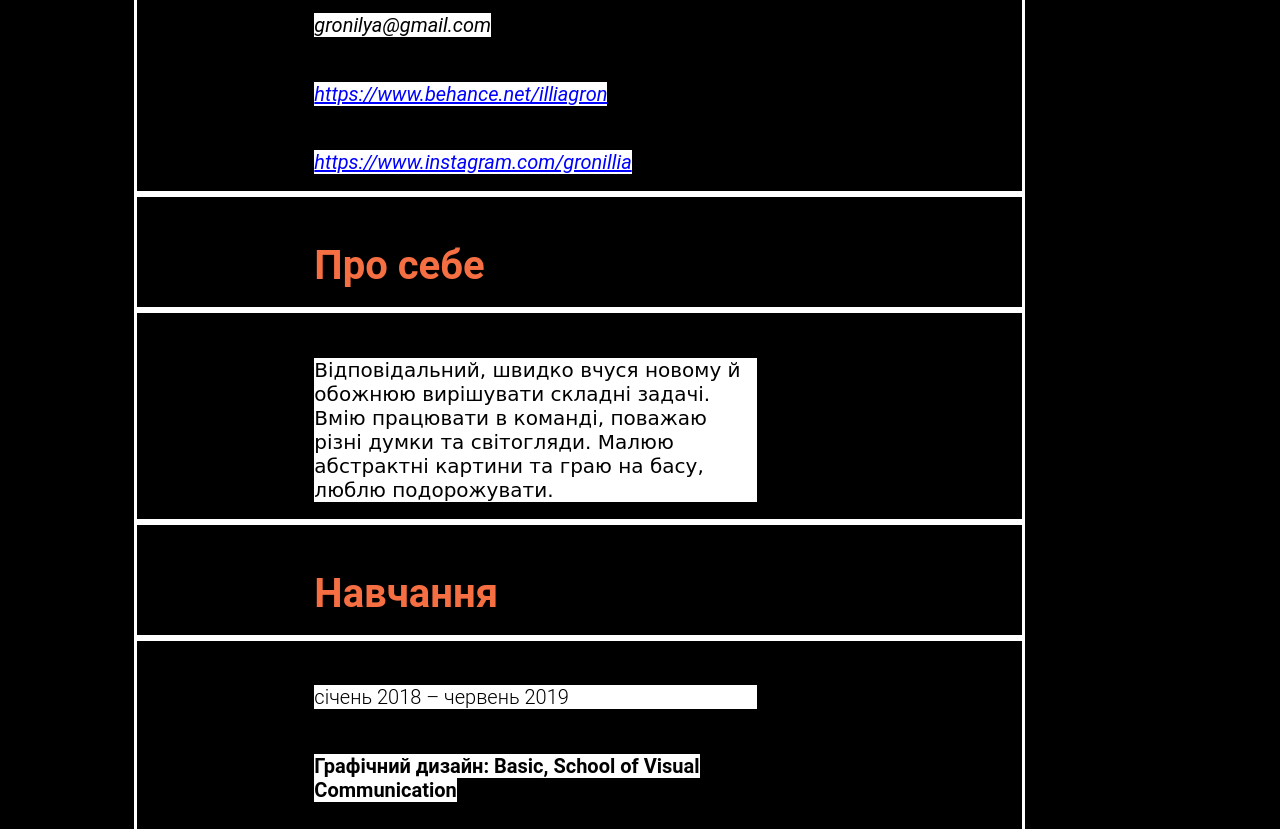
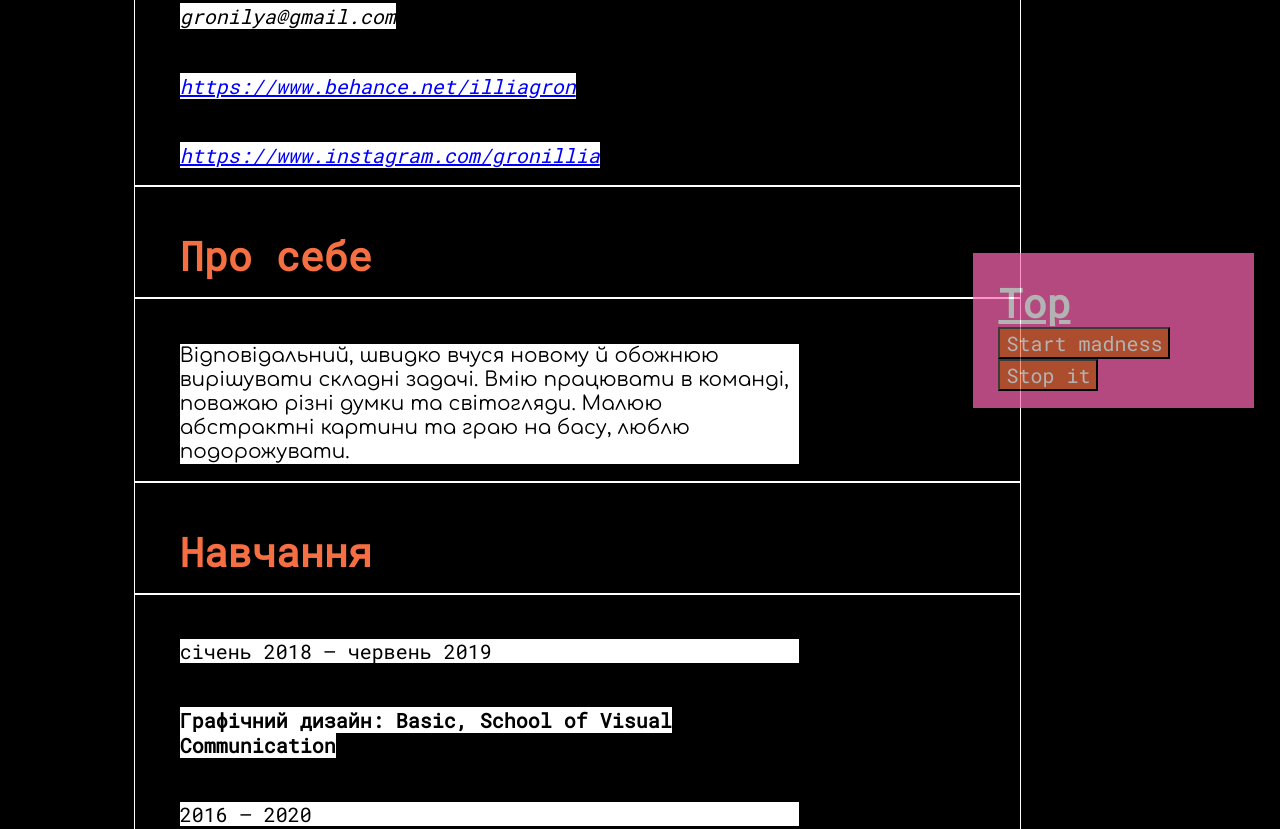
Before and after one commit to gronillia/gronillia.github.io, a plain HTML site: page index.html in a window 1280 px wide. Shown: the part 366-1195 px from the top of the page. Drawn offline with nearby package versions, Linux system fonts and the light colour scheme; a web font is replaced by a local one.

Commit message:
🐁🍞 Updated with Glitch

```diff
--- a/index.html
+++ b/index.html
@@ -6,8 +6,18 @@
 		<link href="style.css" rel="stylesheet" type="text/css">
     <link rel="stylesheet" type="text/css" href="slick.css"/>
     <link rel="stylesheet" type="text/css" href="slick-theme.css"/>
-	</head>
+    <link href="https://fonts.googleapis.com/css?family=Comfortaa|Montserrat+Alternates|Roboto+Mono&display=swap" rel="stylesheet">	</head>
 	<body id="cv" lang="en-US">
+
+     <div class="header" id="weird">
+      <p><span class="table stop"><a href= "#everything" id="link">Top</a></span><br><button id="start" class ="button">
+        Start madness
+      </button>
+      <button class="stop button">
+        Stop it
+      </button></p>
+    </div>
+
     <div id="everything">
     <style>
       .slick-prev:before, .slick-next:before {
@@ -86,10 +96,13 @@
 
     		<div class="Basic-Text-Frame mainText">
 			<p class="color">Кейс є частиною проекта по створенню нового номера та оновленню комунікації експериментальної газети.  Газета SEEE розповідає про візуальну культуру та &shy;візуальні комунікації для професіоналів з цієї сфери. Номери складаються з
-        інтерв’ю з «ідейними» молодими дизайнерами й медіа-митцями, перекладів важливих змістовних статей, публікації матеріалів, думок, та ідей арт- і дизайн-спільноти. Вигляд попередніх номерів, який було використано як референс<span class="info" lang="uk-UA"> <br><a href="https://www.behance.net/gallery/67734613/SEEE3">https://www.behance.net/gallery/67734613/SEEE3</a>
-        <br><a href="https://www.behance.net/gallery/67732941/SEEE2">https://www.behance.net/gallery/67732941/SEEE2</a></span>
-          </p>
-		</div>
+        інтерв’ю з «ідейними» молодими дизайнерами й медіа-митцями, перекладів важливих змістовних статей, публікації матеріалів, думок, та ідей арт- і дизайн-спільноти.
+        </p>
+          <p class ="color"> Вигляд попередніх номерів, який було використано як референс</p>
+          <p>
+      <span lang="uk-UA"> <a href="https://www.behance.net/gallery/67734613/SEEE3" class="info color" >https://www.behance.net/gallery/67734613/SEEE3</a>
+        <br><a href="https://www.behance.net/gallery/67732941/SEEE2" class="info color" >https://www.behance.net/gallery/67732941/SEEE2</a></span> </p>
+		  </div>
 
     <div class = "slides1 img1" >
 				<img src="https://cdn.glitch.com/4e040d5c-9fe4-41db-a64c-20b51302ee26%2F27.png?v=1566982427373" alt="SEEEp1">
@@ -159,14 +172,7 @@
     </div>
 
 
-    <div class="Basic-Text-Frame" id="weird">
-      <p><span class="table"><a href= "#contacts_h" id="link">Контакти</a></span><button id="start" class ="button">
-        Start madness
-      </button>
-      <button id="stop" class ="button">
-        Stop it
-      </button></p>
-    </div>
+
     <script type="text/javascript" src="//code.jquery.com/jquery-1.11.0.min.js"></script>
     <script type="text/javascript" src="//code.jquery.com/jquery-migrate-1.2.1.min.js"></script>
     <script type="text/javascript" src="slick.js"></script>
--- a/script.js
+++ b/script.js
@@ -8,7 +8,7 @@ var gifStart = false;
         $("#everything").hide("slow");
         gifStart = true;
       });
-      $("#stop").on("click", function(event){
+      $(".stop").on("click", function(event){
         $("#everything").show("slow");
         gifStart = false;
         $(".weird").remove();
--- a/style.css
+++ b/style.css
@@ -8,7 +8,7 @@ p {
 	font-weight:normal;
 	line-height:1.2;
 	margin-bottom:2%;
-	margin-left:20%;
+	margin-left:5%;
 	margin-right:10%;
 	margin-top:5%;
 	orphans:1;
@@ -19,7 +19,7 @@ p {
 	text-indent:0px;
 	text-transform:none;
 	widows:1;
-  max-width: 50%;
+  max-width: 70%;
 }
 div.Basic-Graphics-Frame {
 	border-color:#000000;
@@ -29,8 +29,24 @@ div.Basic-Graphics-Frame {
 div.Basic-Text-Frame {
   color: rgb(255, 255, 255);
 	border-style:solid;
+  border-width: 0.01em;
   max-width: 70%;
   margin-left:10%;
+}
+
+.header{
+  position: fixed;
+  bottom:0;
+  right:0;
+  background-color: hotpink;
+  opacity:0.70;
+  z-index:300;
+  margin-bottom:2%;
+	margin-right:2%;
+	text-align: center;
+  padding: 1%;
+  height: auto%;
+  width:20%;
 }
 
 body{
@@ -43,21 +59,21 @@ body{
 
 .subHeading {
   background-color:white;
-	font-family:futura-pt, 'Roboto', sans-serif;
+	font-family:futura-pt, 'Roboto Mono', sans-serif;
 	font-size:20px;
 	font-style:normal;
 	font-weight:300;
 }
 span.CharOverride-2 {
   background-color:white;
-	font-family:futura-pt, 'Roboto', sans-serif;
+	font-family:futura-pt, 'Roboto Mono', sans-serif;
 	font-size:20px;
 	font-style:normal;
 	font-weight:600;
 }
 span.mainText {
   background-color:white;
-	font-family:futura-pt, 'Roboto', sans-serif;
+	font-family:futura-pt, 'Roboto Mono', sans-serif;
 	font-size:20px;
 	font-style:normal;
 	font-weight:normal;
@@ -71,14 +87,14 @@ span.Heading {
 }
 span.table {
   color: rgb(245, 111, 66);
-	font-family:futura-pt, 'Roboto', sans-serif;
+	font-family:futura-pt, 'Roboto Mono', sans-serif;
 	font-size:40px;
 	font-style:normal;
 	font-weight:bold;
 }
 span.info {
   background-color:white;
-	font-family:futura-pt, 'Roboto', sans-serif;
+	font-family:futura-pt, 'Roboto Mono', sans-serif;
 	font-size:20px;
 	font-style:italic;
 	font-weight:400;
@@ -86,14 +102,14 @@ span.info {
 
 
 .button{
-  	font-family:futura-pt, 'Roboto', sans-serif;
+    -epub-hyphens:auto;
+  	color:#000000;
+  	font-family:futura-pt, 'Roboto Mono', sans-serif;
 	  font-size:20px;
 	  font-style:normal;
 	  font-weight:normal;
     color:white;
     background-color:rgb(245, 111, 66);
-    position: relative;
-    left:10%;
     width: auto;
     height: 20%;
 }
@@ -109,7 +125,7 @@ span.info {
 }
 
 .mainText{
-	font-family:"Futura PT Medium", 'Comfortaa', cursive;
+	font-family:'Futura PT Medium', 'Comfortaa', 'Montserrat Alternates', sans-serif;
 	font-size:20px;
 	font-style:normal;
 	font-weight:normal;
@@ -145,7 +161,7 @@ a:active {
 
 /* mouse over link */
 #link:hover {
-  color: hotpink;
+  color: blue;
 }
 
 /* selected link */
```
